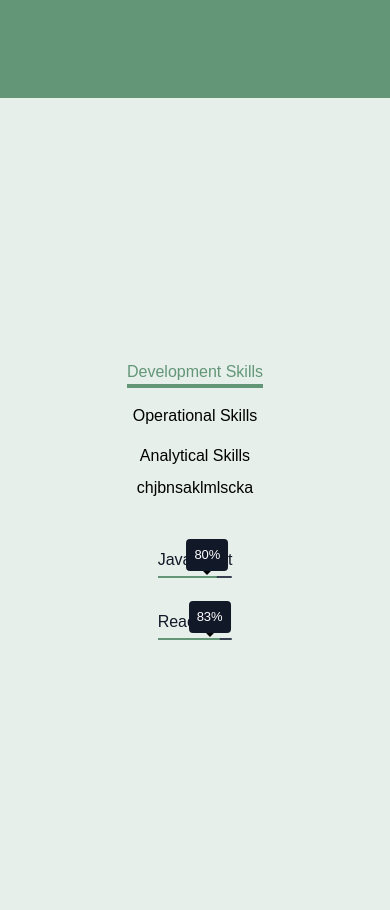
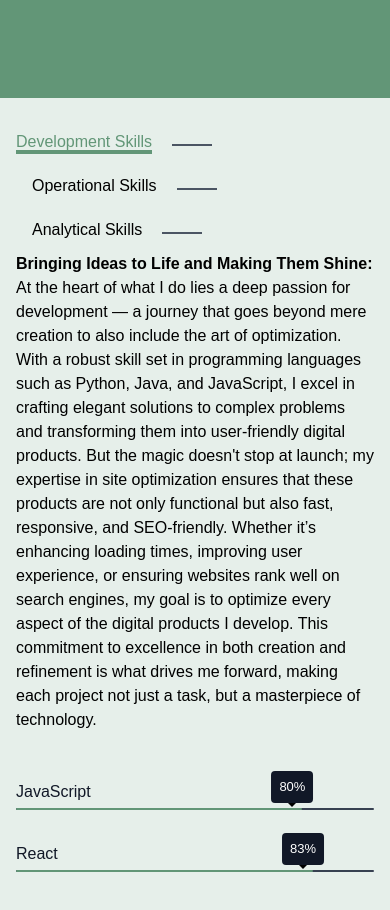
Before and after one commit to naveenjothi/portfolio, a Nuxt app: page / in a window 390 px wide. Shown: the part 1590-2500 px from the top of the page. Built offline with nearby package versions, Linux system fonts and the light colour scheme.

Commit message:
Added Key facts content

```diff
--- a/components/home/keyfacts.vue
+++ b/components/home/keyfacts.vue
@@ -5,47 +5,60 @@
     class="min-h-screen w-full px-4 md:px-10 flex flex-col md:flex-row items-center justify-center"
   >
     <div class="flex flex-col md:flex-row items-center justify-center w-full">
-      <!-- Tabs -->
-      <div class="w-1/2">
-        <ul class="flex flex-wrap justify-center md:justify-start">
+      <div class="w-full md:w-1/2">
+        <ul class="flex flex-wrap space-x-4">
           <li
             v-for="tab in tabs"
             :key="tab.label"
-            class="mx-4 my-2 cursor-pointer"
-            :class="{
-              'text-primary border-b-4 border-primary': activeTab === tab.label,
-            }"
+            class="my-2 cursor-pointer text-base"
             @click="activeTab = tab.label"
           >
-            {{ tab.label }}
+            <span
+              :class="{
+                'text-primary border-b-4 border-primary':
+                  activeTab === tab.label,
+              }"
+            >
+              {{ tab.label }}
+            </span>
           </li>
         </ul>
-        <span v-if="tabData?.content" class="text-left">
-          {{ tabData?.content }}
+        <span
+          v-if="tabData?.content"
+          v-html="tabData.content"
+          class="text-left"
+        >
         </span>
       </div>
 
-      <!-- Content -->
-      <div class="md:flex-1 text-center md:text-left py-4 md:py-0">
-        <!-- Content for Development Skills tab -->
-        <div v-if="activeTab === tabs[0].label">
+      <div class="md:flex-1 text-center md:text-left py-4 md:py-0 w-full">
+        <div
+          v-if="activeTab === tabs[0].label"
+          data-aos="fade-in"
+          data-aos-duration="2000"
+        >
           <UiProgress :skills="developmentSkills" />
         </div>
-        <div v-if="activeTab === tabs[1].label">
+        <div
+          v-if="activeTab === tabs[1].label"
+          data-aos="fade-in"
+          data-aos-duration="2000"
+        >
           <UiProgress :skills="developmentSkills" />
         </div>
-        <div v-if="activeTab === tabs[2].label">
+        <div
+          v-if="activeTab === tabs[2].label"
+          data-aos="fade-in"
+          data-aos-duration="2000"
+        >
           <UiProgress :skills="developmentSkills" />
         </div>
-        <!-- Add similar blocks for other tabs -->
       </div>
     </div>
   </div>
 </template>
 
 <script setup lang="ts">
-import { ref } from "vue";
-
 const developmentSkills = ref([
   { name: "JavaScript", level: 80 },
   { name: "React", level: 95 },
@@ -54,15 +67,21 @@ const developmentSkills = ref([
 const tabs = ref([
   {
     label: "Development Skills",
-    content: "chjbnsaklmlscka",
+    content: `<p>
+            <strong>Bringing Ideas to Life and Making Them Shine:</strong> At the heart of what I do lies a deep passion for development — a journey that goes beyond mere creation to also include the art of optimization. With a robust skill set in programming languages such as Python, Java, and JavaScript, I excel in crafting elegant solutions to complex problems and transforming them into user-friendly digital products. But the magic doesn't stop at launch; my expertise in site optimization ensures that these products are not only functional but also fast, responsive, and SEO-friendly. Whether it’s enhancing loading times, improving user experience, or ensuring websites rank well on search engines, my goal is to optimize every aspect of the digital products I develop. This commitment to excellence in both creation and refinement is what drives me forward, making each project not just a task, but a masterpiece of technology.
+        </p>`,
   },
   {
     label: "Operational Skills",
-    content: "",
+    content: `<p>
+            <strong>The Backbone of Success:</strong> Operations are where my analytical and pragmatic skills shine. My experience ranges from managing cloud infrastructures on platforms like AWS and Azure to ensuring continuous integration and deployment (CI/CD) processes run smoothly. I thrive on optimizing workflows, implementing best practices in software development lifecycle management, and guaranteeing high availability and performance of services. My operational expertise means I'm always prepared to keep the digital gears turning efficiently, ensuring that both team productivity and software reliability are always at their peak.
+        </p>`,
   },
   {
     label: "Analytical Skills",
-    content: "",
+    content: `<p>
+            <strong>Solving Puzzles with Data:</strong> Where there's data, there's insight waiting to be discovered. My analytical prowess is defined by my ability to dissect complex datasets, draw meaningful conclusions, and turn those insights into actionable strategies. With tools such as SQL for database management, Python for data analysis, and experience with machine learning models, I can not only predict trends but also prescribe solutions that drive success. My approach is always data-driven, ensuring decisions are not just gut feelings but well-informed strategies designed to achieve specific objectives.
+        </p>`,
   },
 ]);
 
@@ -73,12 +92,16 @@ const tabData = computed(() =>
 );
 </script>
 
-<style scoped>
-/* Add any additional styles or overrides here */
+<style scoped lang="scss">
 /* Ensure mobile responsiveness */
 @media (max-width: 768px) {
   .flex-col.md\:flex-row {
     flex-direction: column;
   }
 }
+
+li:after {
+  content: "";
+  @apply w-10 top-1/2 relative float-right bg-gray-600 h-0.5 mx-5 mt-0.5;
+}
 </style>
```
